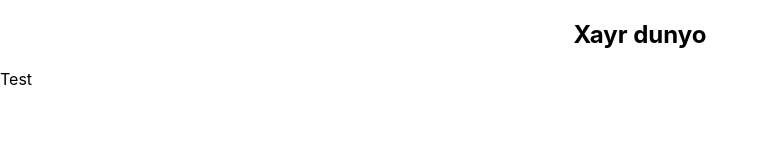
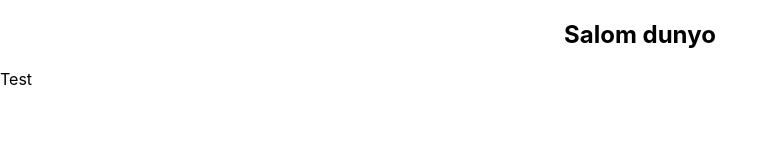
Before and after one commit to the-rustambek/dizipro-frontend, a React (Create React App) app: page / in a window 1280 px wide. Shown: the top 160 px of the page, without its empty margins (0-774 px from the left). Built offline with nearby package versions, Linux system fonts and the light colour scheme.

Commit message:
add && bittalik shart

```diff
--- a/src/App.js
+++ b/src/App.js
@@ -2,11 +2,11 @@ import logo from './logo.svg';
 import './App.css';
 
 function App() {
-  const isTrue = false;
+  const isTrue = true;
   return (
     <>
     <div className="App">
-      {isTrue ? <h2>Salom dunyo</h2> : <h2>Xayr dunyo</h2>}
+      {isTrue && <h2>Salom dunyo</h2>}
     </div>
     <p>Test</p>
     </>
```
